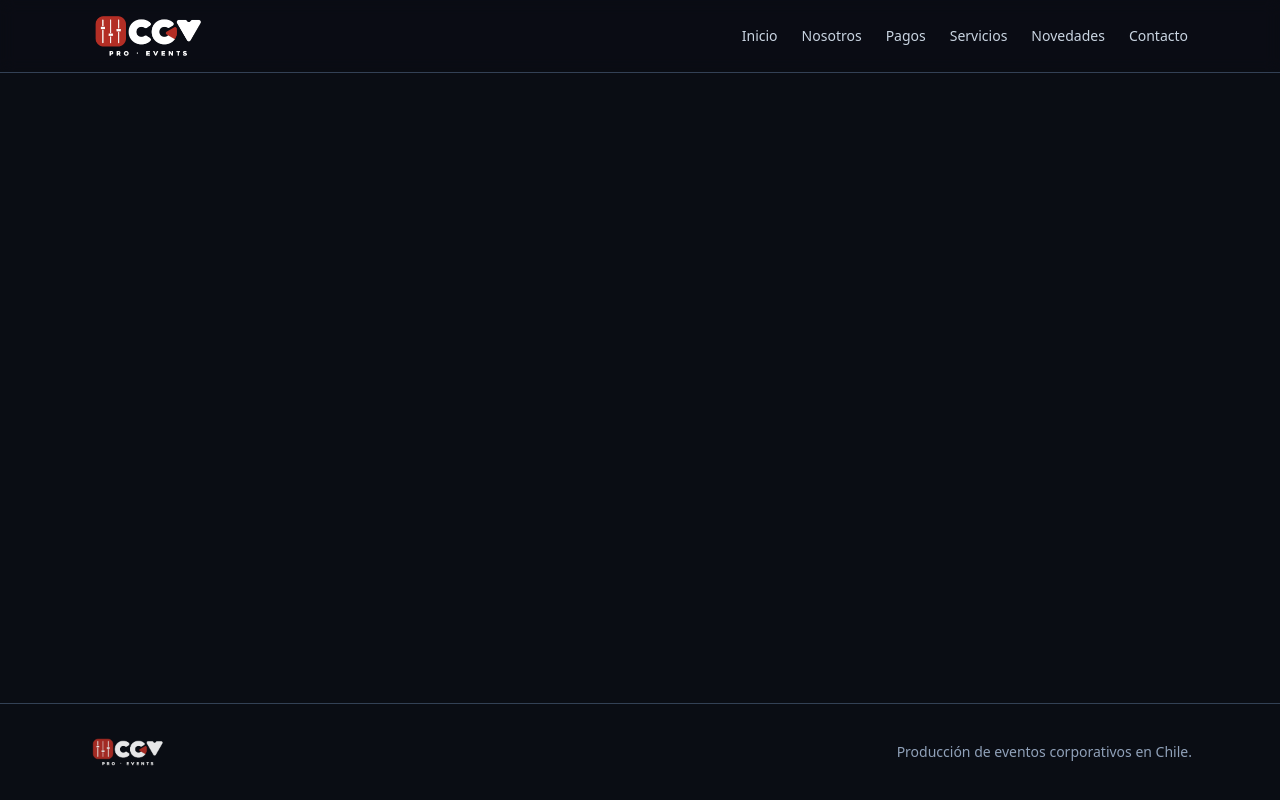
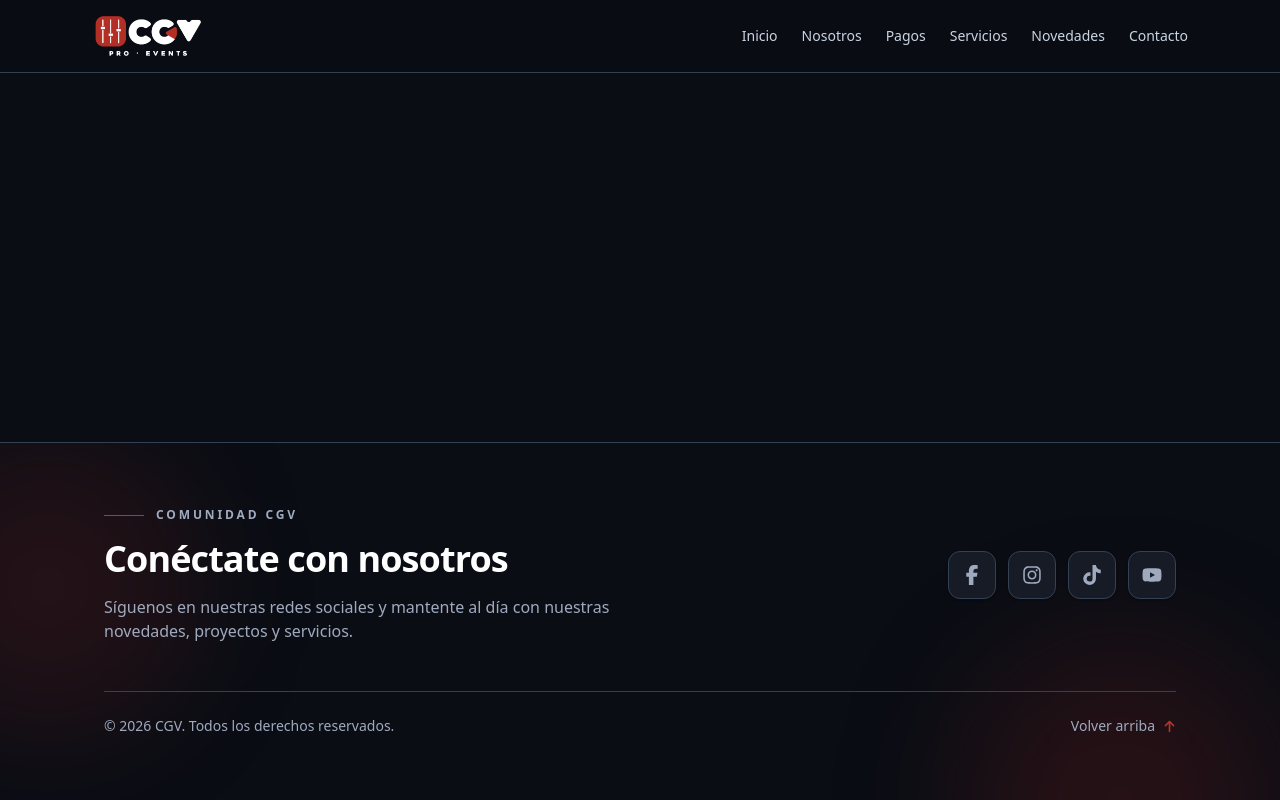
Before and after one commit to wsk4/CGV-pro, a React (Vite) app: page /dashboard in a window 1280 px wide. Built offline with nearby package versions, Linux system fonts and the light colour scheme.

Commit message:
feat"mejora de foter implementandop contacto

```diff
--- a/package.json
+++ b/package.json
@@ -18,6 +18,7 @@
     "lucide-react": "^1.33.0",
     "react": "^19.2.7",
     "react-dom": "^19.2.7",
+    "react-icons": "^5.7.0",
     "react-router-dom": "^7.18.1"
   },
   "devDependencies": {
--- a/src/components/common/Footer.jsx
+++ b/src/components/common/Footer.jsx
@@ -1,23 +1,111 @@
-import logo from "../../assets/logo-cgv.webp";
+import {
+  FaArrowUp,
+  FaFacebookF,
+  FaInstagram,
+  FaTiktok,
+  FaYoutube,
+} from "react-icons/fa6";
 
-const Footer = () => {
-    return (
-        <footer className="border-t border-[#334155] bg-[#0A0D14]">
-        <div className="mx-auto max-w-6xl px-4 py-8 sm:px-6 flex flex-col gap-4 md:flex-row md:items-center md:justify-between">
-            <a href="#home" className="flex items-center gap-3">
-            <img
-                src={logo}
-                alt="CGV Pro"
-                className="h-8 w-auto opacity-90"
+const socialLinks = [
+  {
+    name: "Facebook",
+    href: "https://www.facebook.com/people/cgv-pro/61571780092731/",
+    icon: FaFacebookF,
+  },
+  {
+    name: "Instagram",
+    href: "https://www.instagram.com/cgvproevents/",
+    icon: FaInstagram,
+  },
+  {
+    name: "TikTok",
+    href: "https://www.tiktok.com/@cesarelmanager",
+    icon: FaTiktok,
+  },
+  {
+    name: "YouTube",
+    href: "https://www.youtube.com/@cgvpro",
+    icon: FaYoutube,
+  },
+];
+
+function Footer() {
+  const scrollToTop = () => {
+    window.scrollTo({
+      top: 0,
+      behavior: "smooth",
+    });
+  };
+
+  return (
+    <footer className="relative overflow-hidden border-t border-[#334155] bg-[#0A0D14] text-white">
+      {/* Brillos de acento: usan solamente el terracota existente */}
+      <div className="pointer-events-none absolute -left-24 top-0 h-72 w-72 rounded-full bg-[#B83228]/15 blur-3xl" />
+      <div className="pointer-events-none absolute -bottom-40 right-0 h-80 w-80 rounded-full bg-[#8F2620]/20 blur-3xl" />
+
+      <div className="relative mx-auto max-w-6xl px-6 py-14 md:px-10 md:py-16">
+        <div className="grid items-center gap-10 md:grid-cols-[1fr_auto]">
+          <div className="max-w-xl">
+            <div className="mb-4 flex items-center gap-3">
+              <span className="h-px w-10 bg-[#B83228]" />
+              <p className="text-xs font-semibold uppercase tracking-[0.24em] text-[#A0AABF]">
+                Comunidad CGV
+              </p>
+            </div>
+
+            <h2 className="text-3xl font-bold tracking-tight text-white md:text-4xl">
+              Conéctate con nosotros
+            </h2>
+
+            <p className="mt-4 max-w-lg text-sm leading-6 text-[#A0AABF] md:text-base">
+              Síguenos en nuestras redes sociales y mantente al día con
+              nuestras novedades, proyectos y servicios.
+            </p>
+          </div>
+
+          <nav
+            aria-label="Redes sociales de CGV Pro"
+            className="flex flex-wrap gap-3 md:justify-end"
+          >
+            {socialLinks.map(({ name, href, icon: Icon }) => (
+              <a
+                key={name}
+                href={href}
+                target="_blank"
+                rel="noopener noreferrer"
+                aria-label={`Visitar CGV Pro en ${name}`}
+                title={`Visitar ${name}`}
+                className="group flex h-12 w-12 items-center justify-center rounded-xl border border-[#334155] bg-[#161B26] text-[#A0AABF] shadow-sm transition-all duration-300 hover:-translate-y-1 hover:border-[#B83228] hover:bg-[#B83228] hover:text-white hover:shadow-[0_10px_30px_rgba(184,50,40,0.28)] focus:outline-none focus:ring-2 focus:ring-[#B83228] focus:ring-offset-2 focus:ring-offset-[#0A0D14]"
+              >
+                <Icon
+                  aria-hidden="true"
+                  size={20}
+                  className="transition-transform duration-300 group-hover:scale-110"
+                />
+              </a>
+            ))}
+          </nav>
+        </div>
+
+        <div className="mt-12 flex flex-col gap-5 border-t border-[#334155] pt-6 text-sm text-[#A0AABF] md:flex-row md:items-center md:justify-between">
+          <p>© {new Date().getFullYear()} CGV. Todos los derechos reservados.</p>
+
+          <button
+            type="button"
+            onClick={scrollToTop}
+            className="group inline-flex w-fit items-center gap-2 text-[#A0AABF] transition-colors hover:text-white focus:outline-none focus:ring-2 focus:ring-[#B83228] focus:ring-offset-2 focus:ring-offset-[#0A0D14]"
+          >
+            Volver arriba
+            <FaArrowUp
+              aria-hidden="true"
+              size={13}
+              className="text-[#B83228] transition-transform duration-300 group-hover:-translate-y-1"
             />
-            </a>
-
-            <p className="text-sm text-slate-400">
-            Producción de eventos corporativos en Chile.
-            </p>
+          </button>
         </div>
-        </footer>
-    );
-};
+      </div>
+    </footer>
+  );
+}
 
 export default Footer;
```
Also changed, not shown: 1 other file (tests, documents, lock files or other folders).
